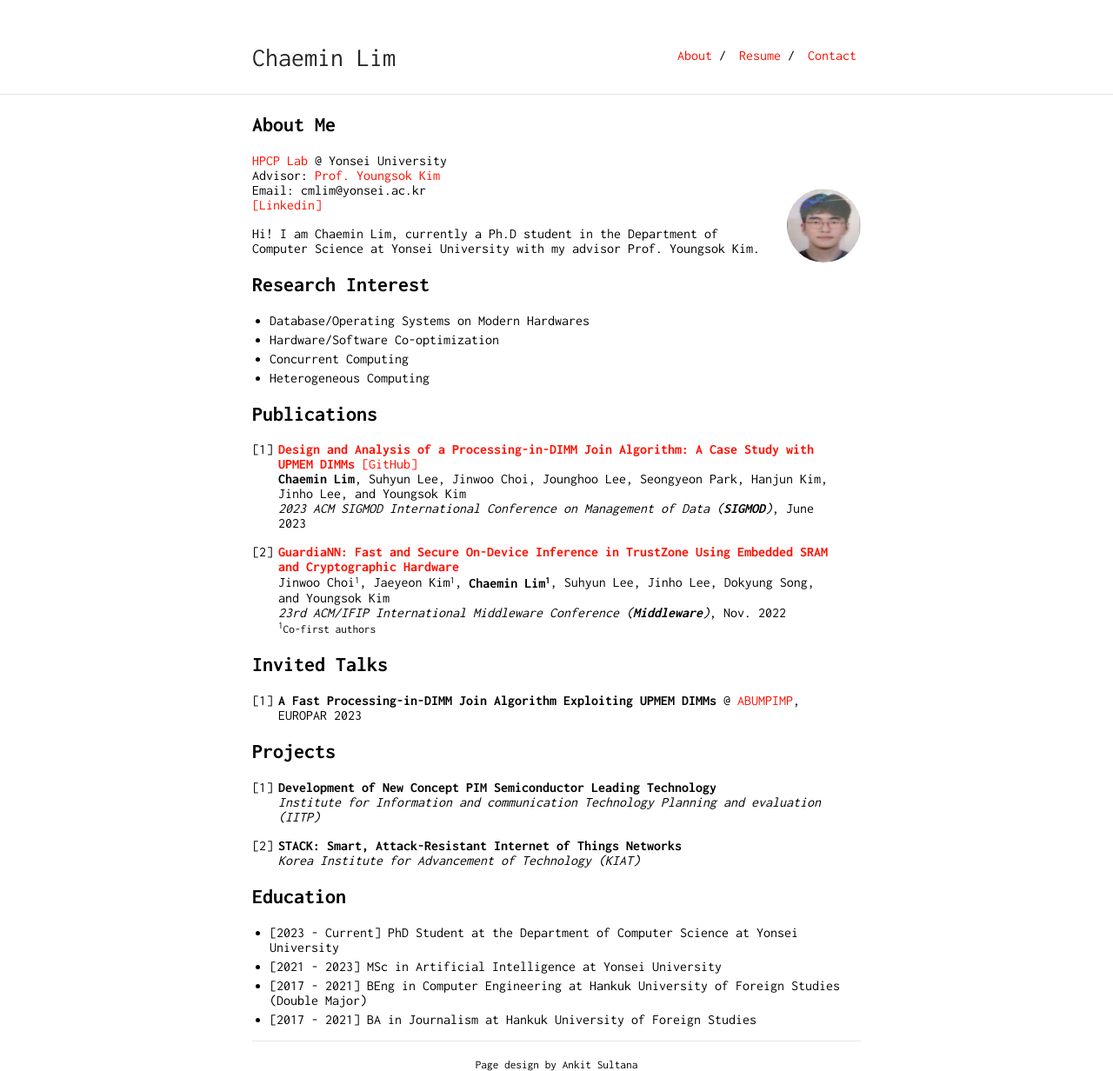
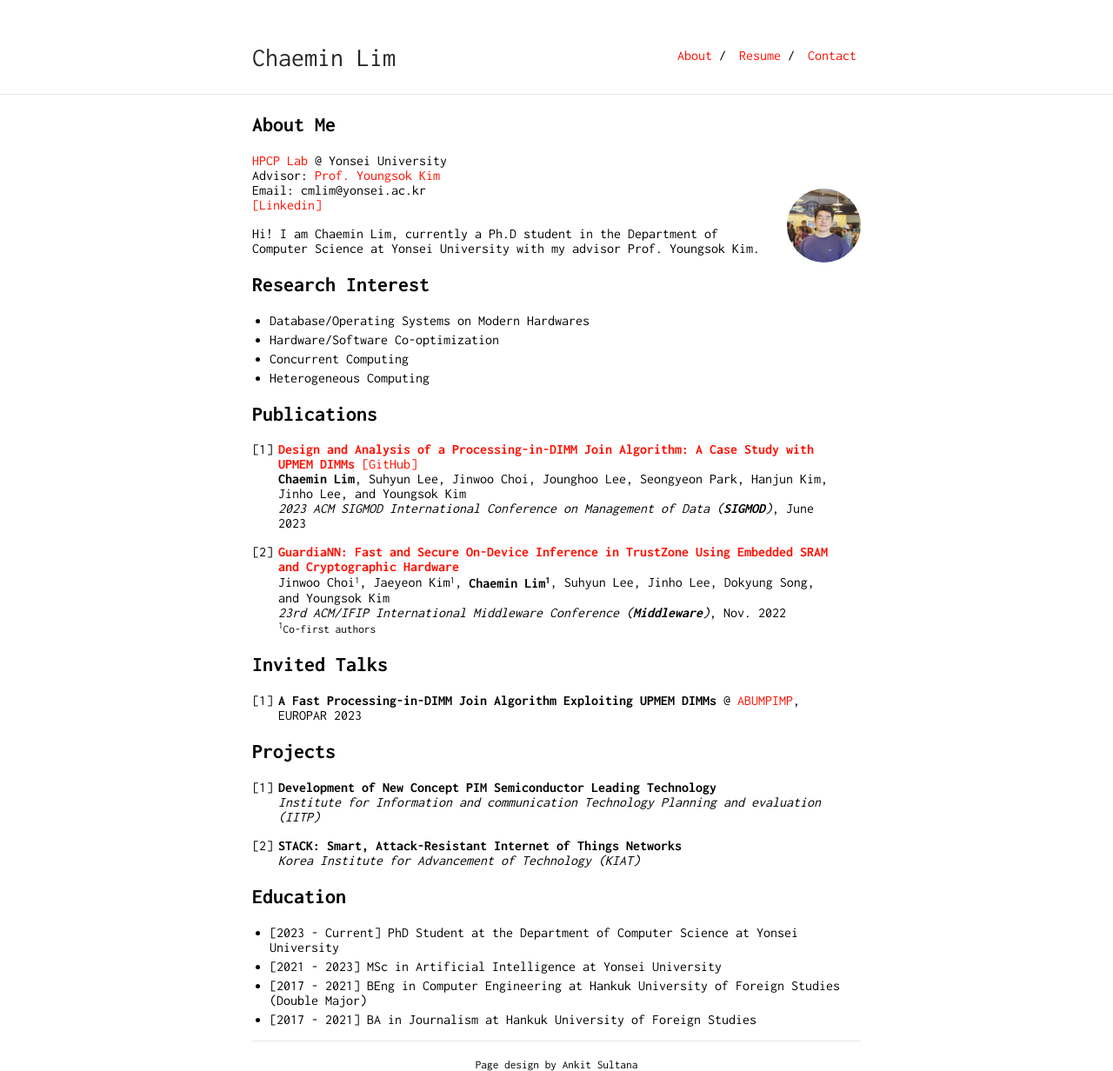
Before and after one commit to janoslim/janoslim.github.io, a Jekyll site: the page built from index.md, in a window 1280 px wide. Shown: the whole page at 87% size. Built offline with Jekyll 4.4.1, drawn with Linux system fonts in a browser that asks for light colours; our own code applies the rules of GitHub Pages for plain Markdown files.

Commit message:
Update index.md

```diff
--- a/index.md
+++ b/index.md
@@ -8,7 +8,7 @@
 Advisor: <a href="https://hpcp.yonsei.ac.kr/~youngsok/">Prof. Youngsok Kim</a><br>
 Email: cmlim@yonsei.ac.kr<br>
 <a href="https://www.linkedin.com/in/chaemin-lim-038843263/">[Linkedin]</a>
-<img class="profile-picture" src="face.jpg">
+<img class="profile-picture" src="chaemin.png">
 
 Hi! I am Chaemin Lim, currently a Ph.D student in the Department of Computer Science at Yonsei University with my advisor Prof. Youngsok Kim.
 
```
